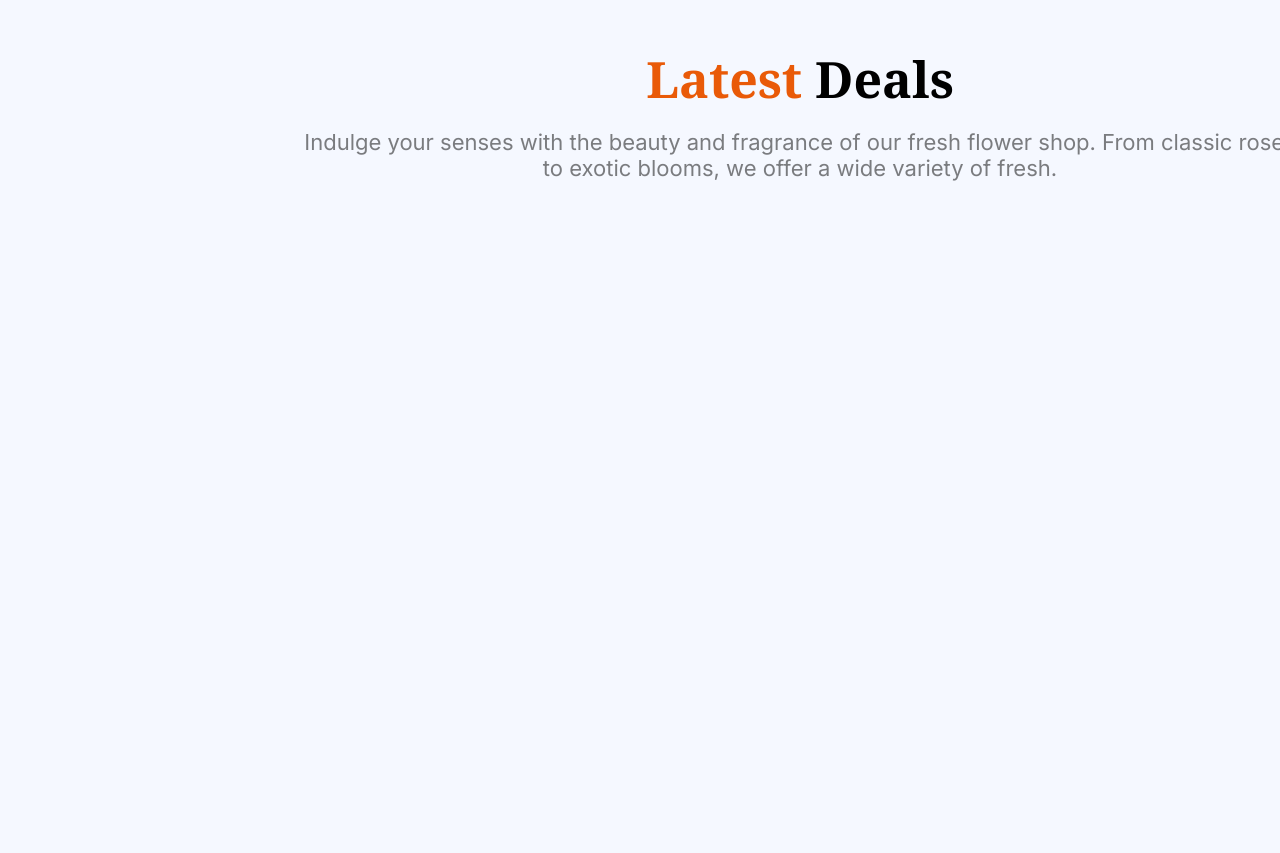
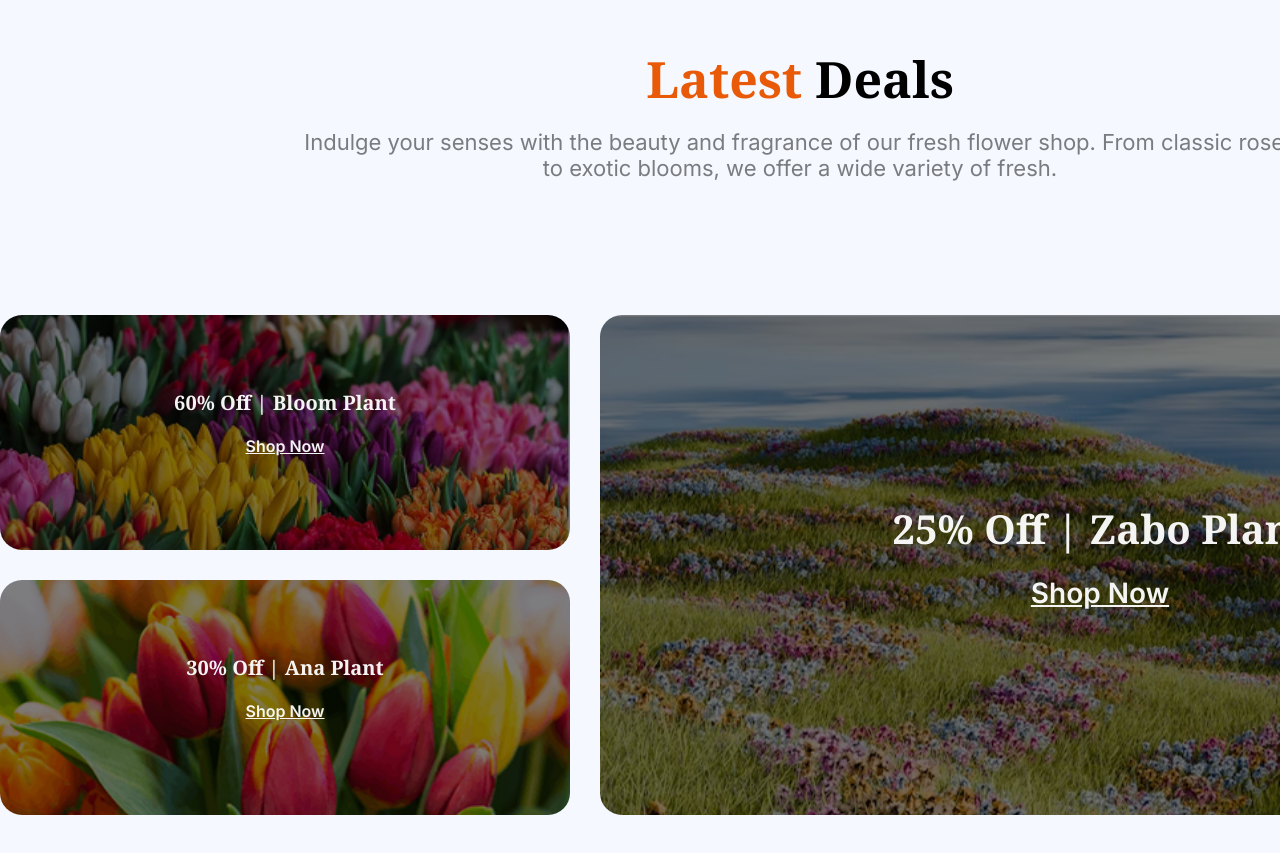
Before and after one commit to KnoxNeon/B12A02, a plain HTML site: page index.html in a window 1280 px wide. Shown: the part 3597-4450 px from the top of the page. Before the commit the page ends 3792 px from the top, so only its background shows below. Drawn offline with Linux system fonts and the light colour scheme.

Commit message:
add deals with background

```diff
--- a/index.html
+++ b/index.html
@@ -37,14 +37,17 @@
     <section class="banner">
         <div class="title">
             <h1 class="noto-serif-normal">ALWAYS <span>FRESH FLOWERS</span></h1>
-            <p class="inter-normal">Indulge your senses with the beauty and fragrance of our fresh flower shop. From classic roses to exotic blooms, we offer a wide variety of fresh flowers that are perfect for any occasion. `</p>
+            <p class="inter-normal">Indulge your senses with the beauty and fragrance of our fresh flower shop. From
+                classic roses to exotic blooms, we offer a wide variety of fresh flowers that are perfect for any
+                occasion. `</p>
         </div>
         <img src="./assets/hero-flower.png" alt="hero-flower">
     </section>
 
     <section class="plants">
         <h2 class="noto-serif-normal"><span>Our</span> Plants</h2>
-        <p class="inter-normal">Indulge your senses with the beauty and fragrance of our fresh flower shop. From classic roses to exotic blooms, we offer a wide variety of fresh.</p>
+        <p class="inter-normal">Indulge your senses with the beauty and fragrance of our fresh flower shop. From classic
+            roses to exotic blooms, we offer a wide variety of fresh.</p>
 
         <div class="cards">
             <div class="container">
@@ -115,17 +118,40 @@
         <div class="pros">
             <h2 class="noto-serif-normal">Flower and Plant Lover</h2>
             <ul>
-                <li class="inter-normal">Indulge your senses with the beauty and fragrance of our fresh flower shop. From classic roses to exotic blooms, we offer a wide variety of fresh.</li>
-                <li class="inter-normal">Indulge your senses with the beauty and fragrance of our fresh flower shop. From classic roses to exotic blooms, we offer a wide variety of fresh.</li>
-                <li class="inter-normal">Indulge your senses with the beauty and fragrance of our fresh flower shop. From classic roses to exotic blooms, we offer a wide variety of fresh.</li>
+                <li class="inter-normal">Indulge your senses with the beauty and fragrance of our fresh flower shop.
+                    From classic roses to exotic blooms, we offer a wide variety of fresh.</li>
+                <li class="inter-normal">Indulge your senses with the beauty and fragrance of our fresh flower shop.
+                    From classic roses to exotic blooms, we offer a wide variety of fresh.</li>
+                <li class="inter-normal">Indulge your senses with the beauty and fragrance of our fresh flower shop.
+                    From classic roses to exotic blooms, we offer a wide variety of fresh.</li>
             </ul>
         </div>
     </section>
 
     <section class="deals">
         <h2 class="noto-serif-normal"><span>Latest</span> Deals</h2>
-        <p class="inter-normal">Indulge your senses with the beauty and fragrance of our fresh flower shop. From classic roses to exotic blooms, we offer a wide variety of fresh.</p>
+        <p class="inter-normal">Indulge your senses with the beauty and fragrance of our fresh flower shop. From classic
+            roses to exotic blooms, we offer a wide variety of fresh.</p>
     </section>
+
+    <section class="deals-bg">
+        <div class="left">
+            <div class="bloom">
+                <h3 class="no-bg noto-serif-normal">60% Off | Bloom Plant</h3>
+                <p class="no-bg inter-normal">Shop Now</p>
+            </div>
+            <div class="ana">
+                <h3 class="no-bg noto-serif-normal">30% Off | Ana Plant</h3>
+                <p class="no-bg inter-normal">Shop Now</p>
+            </div>
+        </div>
+
+        <div class="right">
+            <h3 class="no-bg noto-serif-normal">25% Off | Zabo Plant</h3>
+            <p class="no-bg inter-normal">Shop Now</p>
+        </div>
+    </section>
+
 
 </body>
 
--- a/style.css
+++ b/style.css
@@ -29,6 +29,10 @@
     font-weight: 600;
     height: 50px;
     border: #E95A08;
+}
+
+.no-bg{
+    background: none;
 }
 
 /* navbar */
@@ -252,3 +256,99 @@ nav img{
     margin: 0 auto;
     color: rgba(0, 0, 0, 0.5);
  }
+
+ /* deals with bg */
+ .deals-bg{
+    display: flex;
+    width: 1600px;
+    height: 500px;
+    margin:0 auto;
+    justify-content: center;
+    gap: 30px;
+    margin-top: 120px;
+    margin-bottom:50px;
+ }
+
+ .deals-bg .left{
+    display: flex;
+    flex-direction: column;
+    gap: 30px;
+    width: 570px;
+
+ }
+
+ .left .bloom{
+    width: 100%;
+    height: 240px;
+    background-image: linear-gradient(rgba(0, 0, 0, 0.5), rgba(0, 0, 0, 0.5)), url("./assets/deal-bloom.png");
+    background-repeat: no-repeat;
+    background-size: cover;
+    display: flex;
+    flex-direction: column;
+    justify-content: center;
+    align-items: center;
+    text-align: center;
+    color: white;
+    border-radius: 22px;
+ }
+
+ .left .ana{
+    width: 100%;
+    height: 240px;
+    background-image: linear-gradient(rgba(0, 0, 0, 0.5), rgba(0, 0, 0, 0.5)), url("./assets/deal-ana.png");
+    background-repeat: no-repeat;
+    background-size: cover;
+    display: flex;
+    flex-direction: column;
+    justify-content: center;
+    align-items: center;
+    text-align: center;
+    color: white;
+    border-radius: 22px;
+
+ }
+
+ .deals-bg .right{
+    width: 1000px;
+    background-image: linear-gradient(rgba(0, 0, 0, 0.5), rgba(0, 0, 0, 0.5)), url("./assets/deal-zabo.png");
+    background-repeat: no-repeat;
+    background-size: cover;
+    display: flex;
+    flex-direction: column;
+    justify-content: center;
+    align-items: center;
+    text-align: center;
+    color: white;
+    border-radius: 22px;
+ }
+
+ .left h3{
+    font-size: 20px;
+    font-weight: 700;
+    color: rgba(255, 255, 255, 0.95);
+    padding-bottom: 20px;
+ }
+
+
+ .right h3{
+    font-size: 40px;
+    font-weight: 700;
+    color: rgba(255, 255, 255, 0.95);
+    padding-bottom: 20px;
+ }
+
+ .left p{
+    font-size: 16px;
+    font-weight: 600;
+    color: rgba(255, 255, 255, 0.95);
+    padding-bottom: 20px;
+    text-decoration: underline;
+ }
+
+  .right p{
+    font-size: 28px;
+    font-weight: 600;
+    color: rgba(255, 255, 255, 0.95);
+    padding-bottom: 20px;
+    text-decoration: underline;
+ }
```
